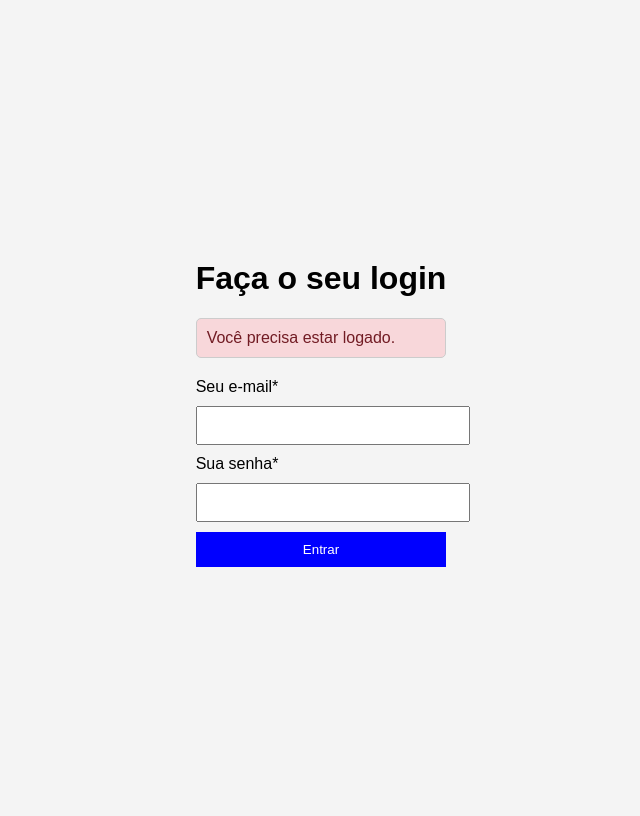
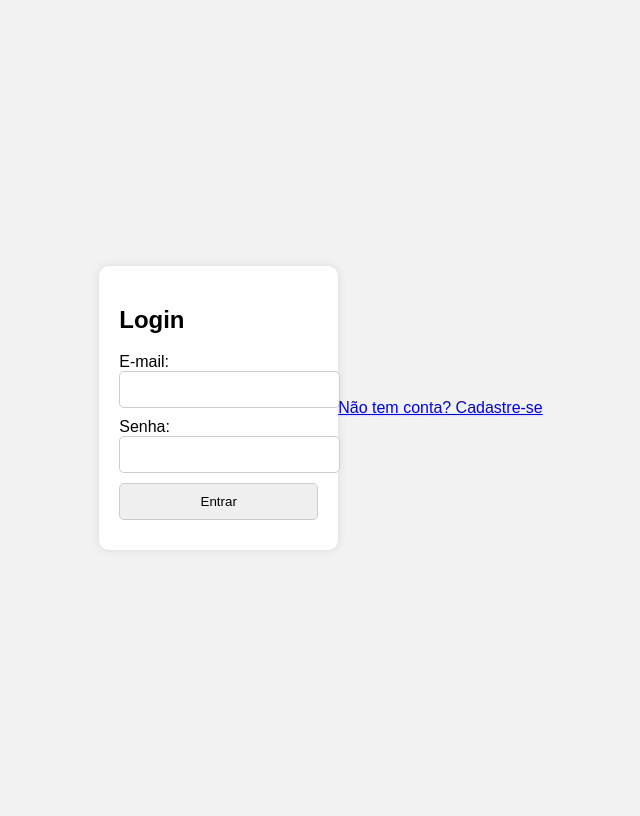
Before and after one commit to SsofiaCastilho/Lab_de_Prog, a PHP site: the page made by login.php in a window 1280 px wide. Shown: the whole page, without its empty margins (319-959 px from the left). Run offline with PHP 8.4, Linux system fonts and the light colour scheme.

Commit message:
Organizacion
Organizacion

```diff
--- a/login.php
+++ b/login.php
@@ -1,39 +1,21 @@
 <!DOCTYPE html>
-<html lang="pt">
-
+<html lang="pt-br">
 <head>
     <meta charset="UTF-8">
-  <meta name="viewport" content="width=device-width, initial-scale=1.0">
-  <title>Página de Login</title>
+    <title>Login</title>
     <link rel="stylesheet" href="style.css">
-
 </head>
-
 <body>
     <form action="verificar_bd.php" method="post">
-    <div class="titulo">
-      <h1>Faça o seu login</h1>
-      <div class="barra-horizontal"></div>
-    </div>
+        <h2>Login</h2>
+        <label for="email">E-mail:</label>
+        <input type="email" name="email" required>
 
-    <?php if (isset($_GET['msg'])): ?>
-      <div class="mensagem <?php echo strpos($_GET['msg'], 'sucesso') !== false ? 'sucesso' : 'erro'; ?>">
-        <?php echo htmlspecialchars($_GET['msg']); ?>
-      </div>
-    <?php endif; ?>
-
-    <div class="input">
-      <label for="email">Seu e-mail*</label>
-      <input type="email" id="email" name="email" required>
-    </div>
-
-    <div class="input">
-      <label for="senha">Sua senha*</label>
-      <input type="password" id="senha" name="senha" required>
-    </div>
+        <label for="senha">Senha:</label>
+        <input type="password" name="senha" required>
 
         <button type="submit">Entrar</button>
     </form>
+    <a href="cadastro.php">Não tem conta? Cadastre-se</a>
 </body>
-
 </html>
--- a/style.css
+++ b/style.css
@@ -1,45 +1,24 @@
 body {
   font-family: Arial, sans-serif;
+  background-color: #f2f2f2;
   display: flex;
   justify-content: center;
   align-items: center;
   height: 100vh;
-  background-color: #f4f4f4;
 }
 
-input,
-button {
+form {
+  background-color: white;
+  padding: 20px;
+  border-radius: 10px;
+  box-shadow: 0 0 10px rgba(0,0,0,0.1);
+}
+
+input, button {
   display: block;
   width: 100%;
-  margin: 10px 0;
+  margin-bottom: 10px;
   padding: 10px;
+  border-radius: 5px;
+  border: 1px solid #ccc;
 }
-
-button {
-  background: blue;
-  color: white;
-  border: none;
-  cursor: pointer;
-}
-
-#message {
-  color: red;
-  text-align: center;
-}
-
-.mensagem {
-  margin: 20px 0;
-  padding: 10px;
-  border: 1px solid #ccc;
-  border-radius: 5px;
-}
-
-.sucesso {
-  background-color: #d4edda;
-  color: #155724;
-}
-
-.erro {
-  background-color: #f8d7da;
-  color: #721c24;
-}
```
Also changed, not shown: cadastro.php (+5 -9 lines), conexao_bd.php (+2 -15 lines), home.php (added, +16 -0 lines), index.php (added, +10 -0 lines), processar_cadastro.php (+3 -7 lines), validar_token.php (+12 -6 lines), verificar_bd.php (+7 -27 lines), logout.php (added). Lines whose indentation alone changed are shown as unchanged.
